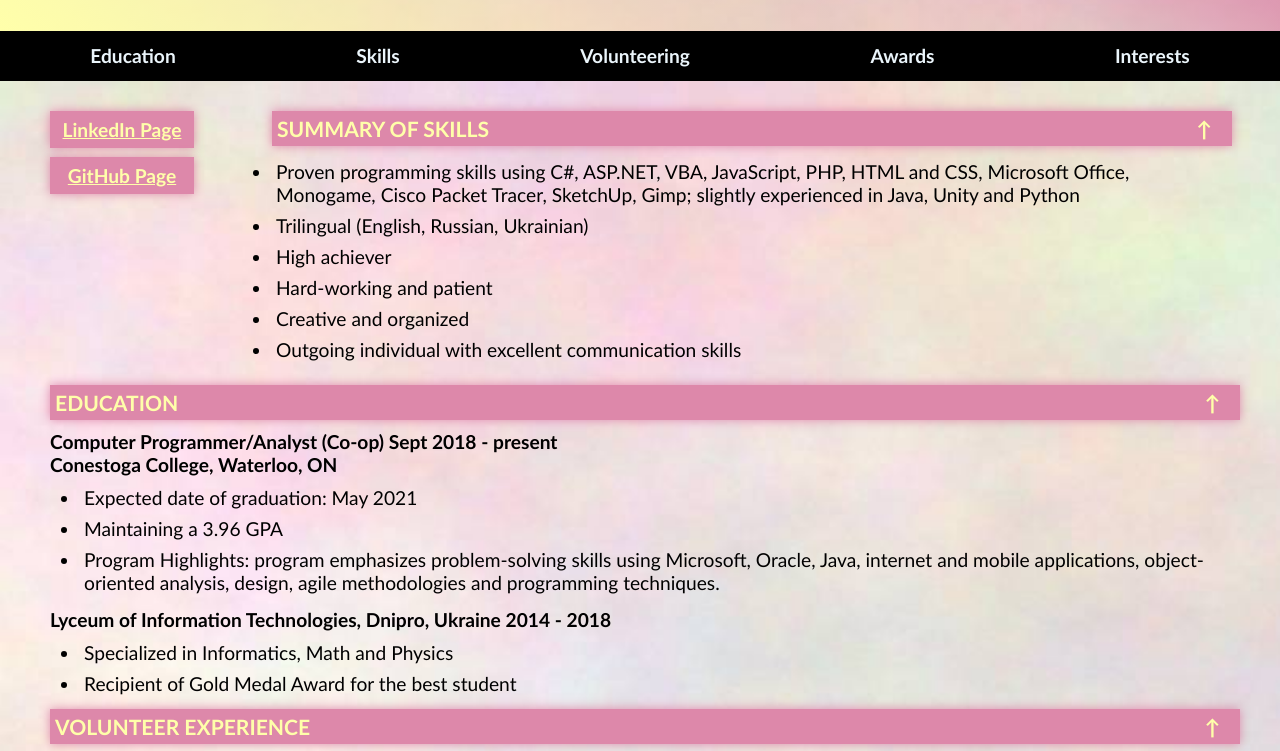
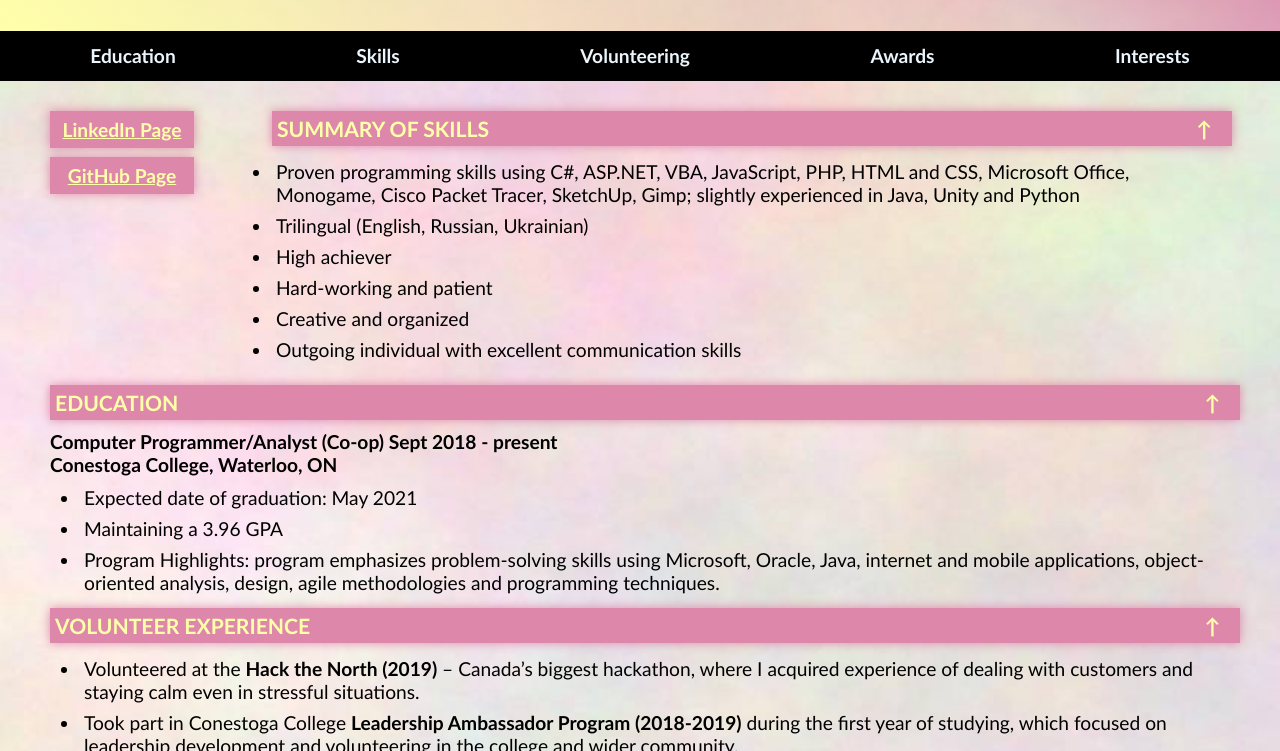
Before and after one commit to alisondraV/alisondraV.github.io, a plain HTML site: page pages/resume.html in a window 1280 px wide. Shown: the part 149-900 px from the top of the page. Drawn offline with Linux system fonts and the light colour scheme.

Commit message:
changed resume

```diff
--- a/pages/resume.html
+++ b/pages/resume.html
@@ -65,11 +65,6 @@
 				<li>Program Highlights: program emphasizes problem-solving skills using Microsoft, Oracle, Java, internet and mobile
 				applications, object-oriented analysis, design, agile methodologies and programming techniques.</li>
 			</ul>
-			<h4>Lyceum of Information Technologies, Dnipro, Ukraine 2014 - 2018</h4>
-			<ul>
-				<li>Specialized in Informatics, Math and Physics</li>
-				<li>Recipient of Gold Medal Award for the best student</li>
-			</ul>
 			<h3 id="volEx">VOLUNTEER EXPERIENCE<a class="go_up" href="#">&uparrow;</a></h3>
 			<ul>
 				<li>Volunteered at the <b>Hack the North (2019)</b> – Canada’s biggest hackathon, where I acquired experience of dealing with
```
